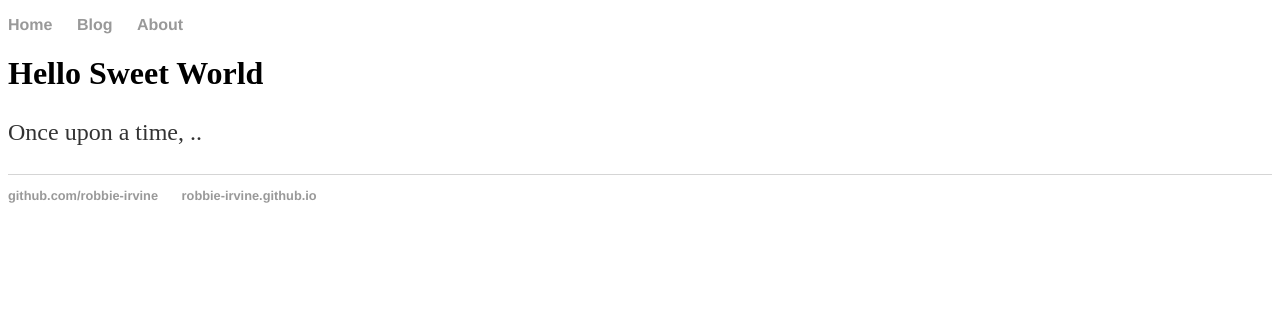
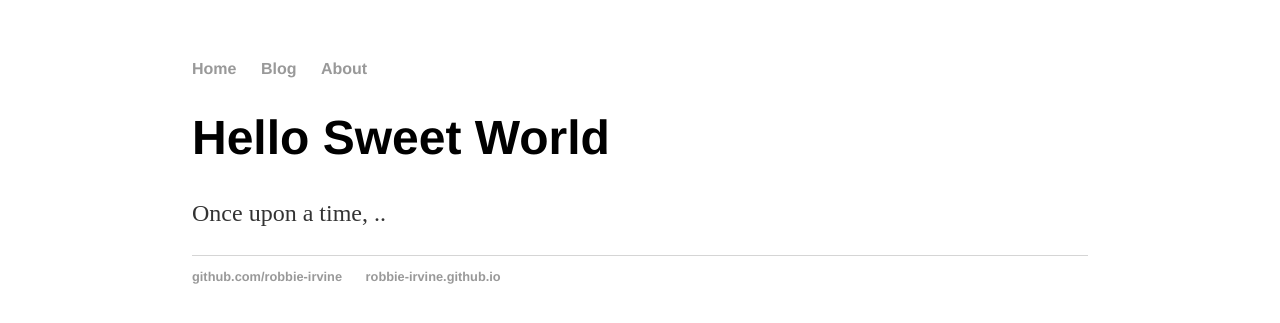
Before and after one commit to robbie-irvine/robbie-irvine.github.io, a Jekyll site: the page built from index.html, in a window 1280 px wide. Shown: the top 323 px of the page. Built offline with Jekyll 4.4.1, drawn with Linux system fonts in a browser that asks for light colours.

Commit message:
Update main.css

```diff
--- a/css/main.css
+++ b/css/main.css
@@ -1,4 +1,4 @@
-body
+body {
     margin: 60px auto;
     width: 70%;
 }
```
Lines whose indentation alone changed are shown as unchanged.
